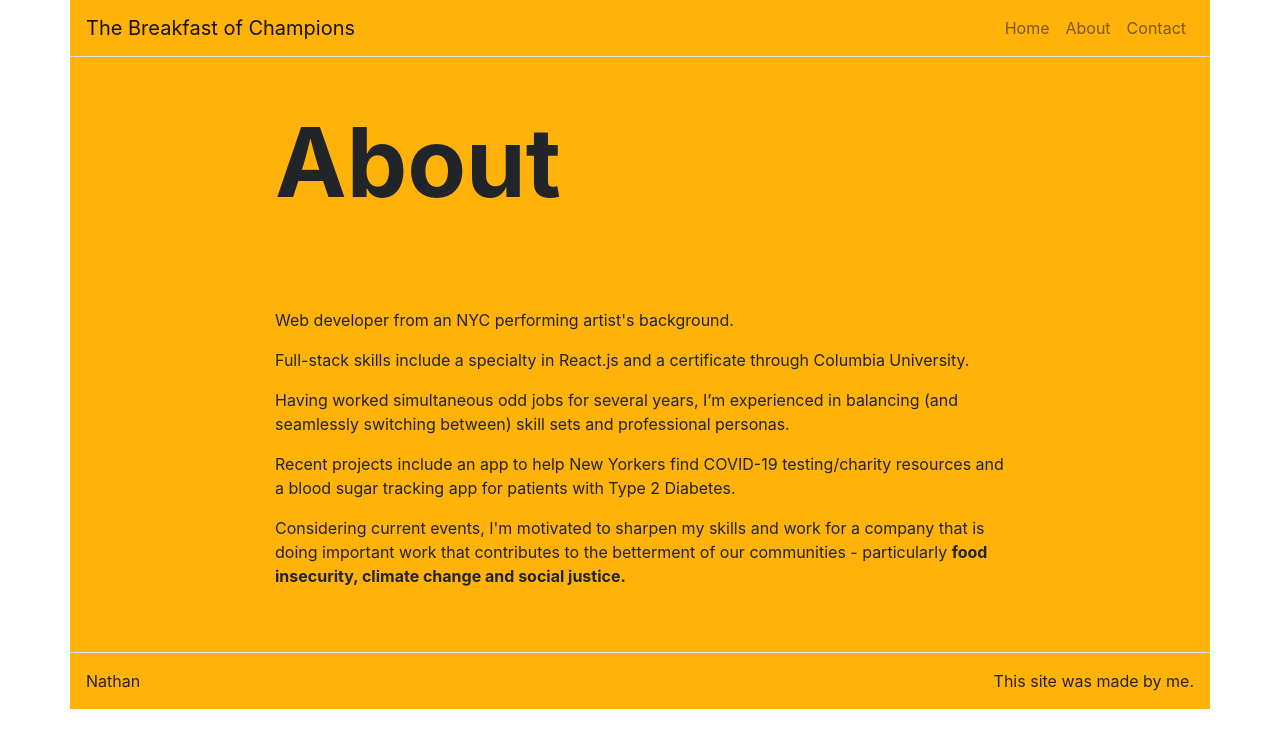
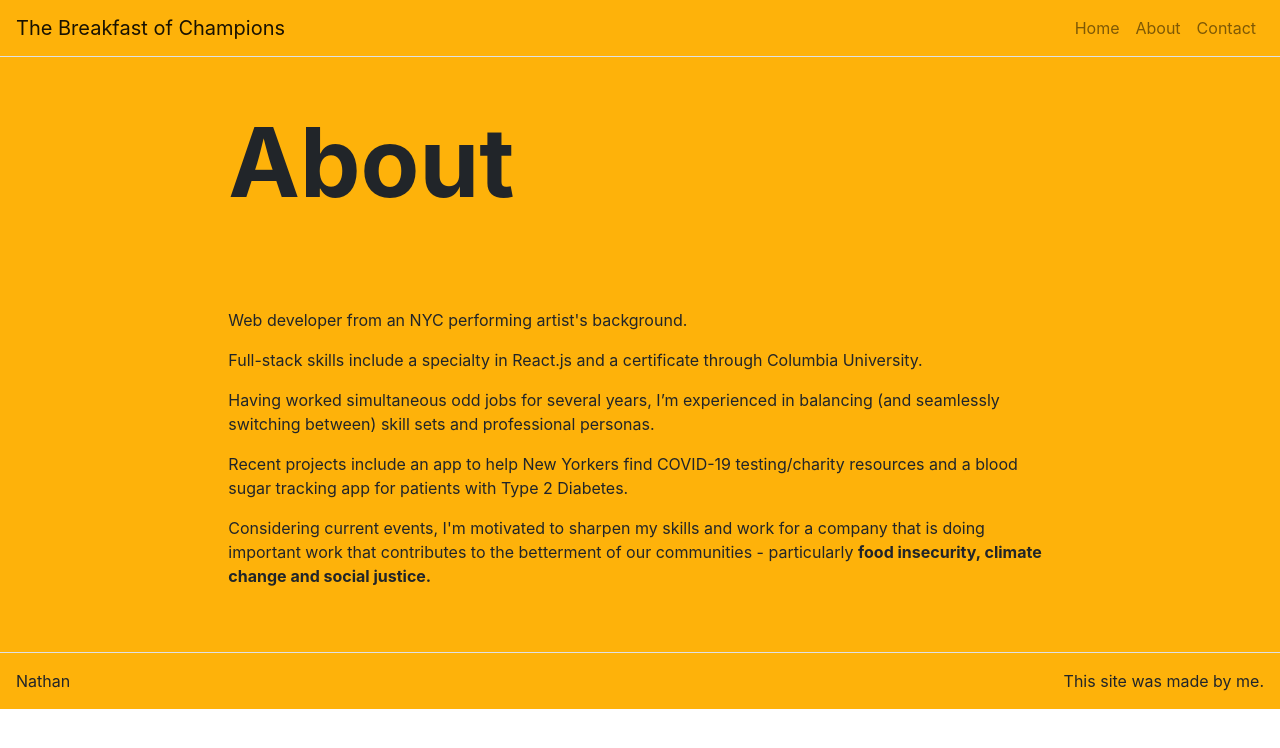
Before and after one commit to SeptumPrince/ReactPortfolio2.0, a React (Create React App) app: page /about in a window 1280 px wide. Shown: the top 748 px of the page. Built offline with nearby package versions, Linux system fonts and the light colour scheme.

Commit message:
Fixed side margins of app

```diff
--- a/src/index.css
+++ b/src/index.css
@@ -8,6 +8,12 @@ body {
   -webkit-font-smoothing: antialiased;
   -moz-osx-font-smoothing: grayscale;
 
+}
+
+#root {
+  margin: 0;
+  height: 100%;
+  width: 100%;
 }
 
 code {
@@ -54,6 +60,13 @@ code {
 
 .p-0 {
   background-color: #FEB20A;
+  height: 100%;
+  width: 100%;
+  margin: 0;
+
+}
+.container {
+  min-width: 100%
 }
 
 .hero {
```
